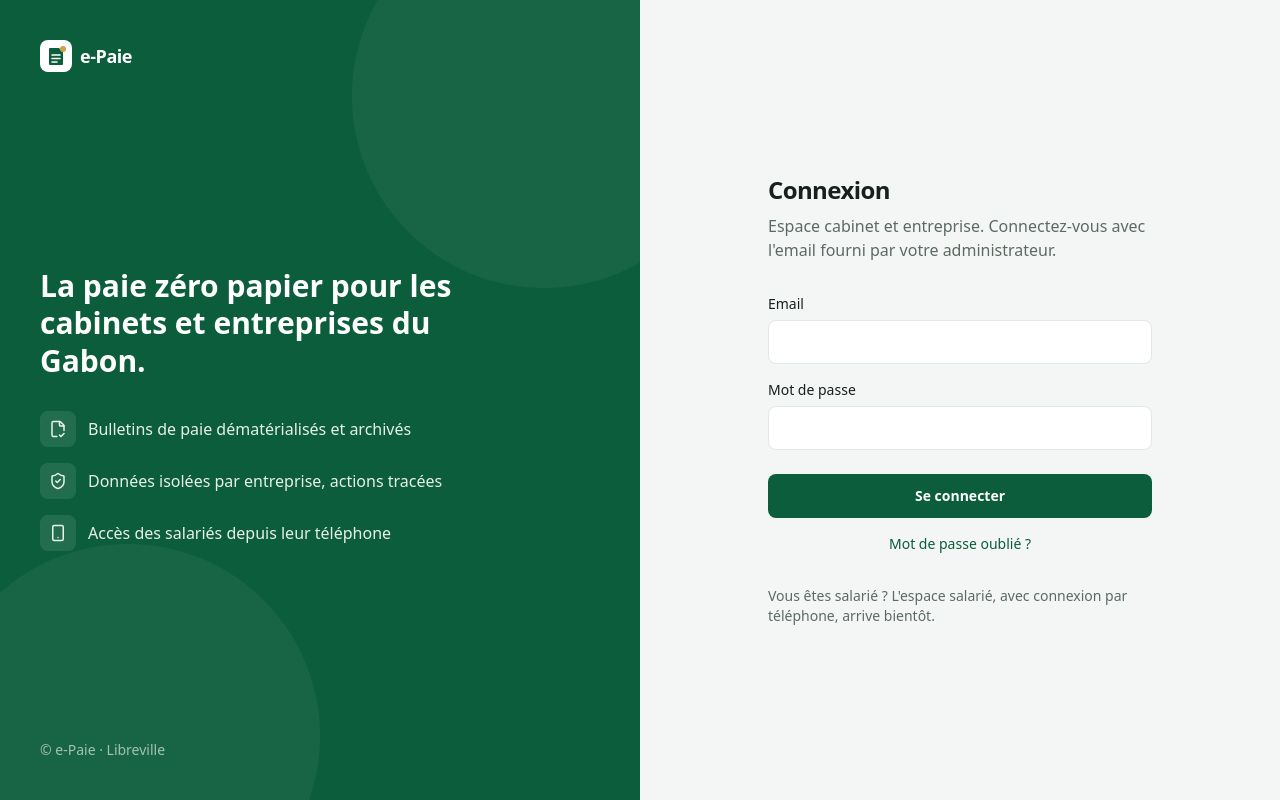
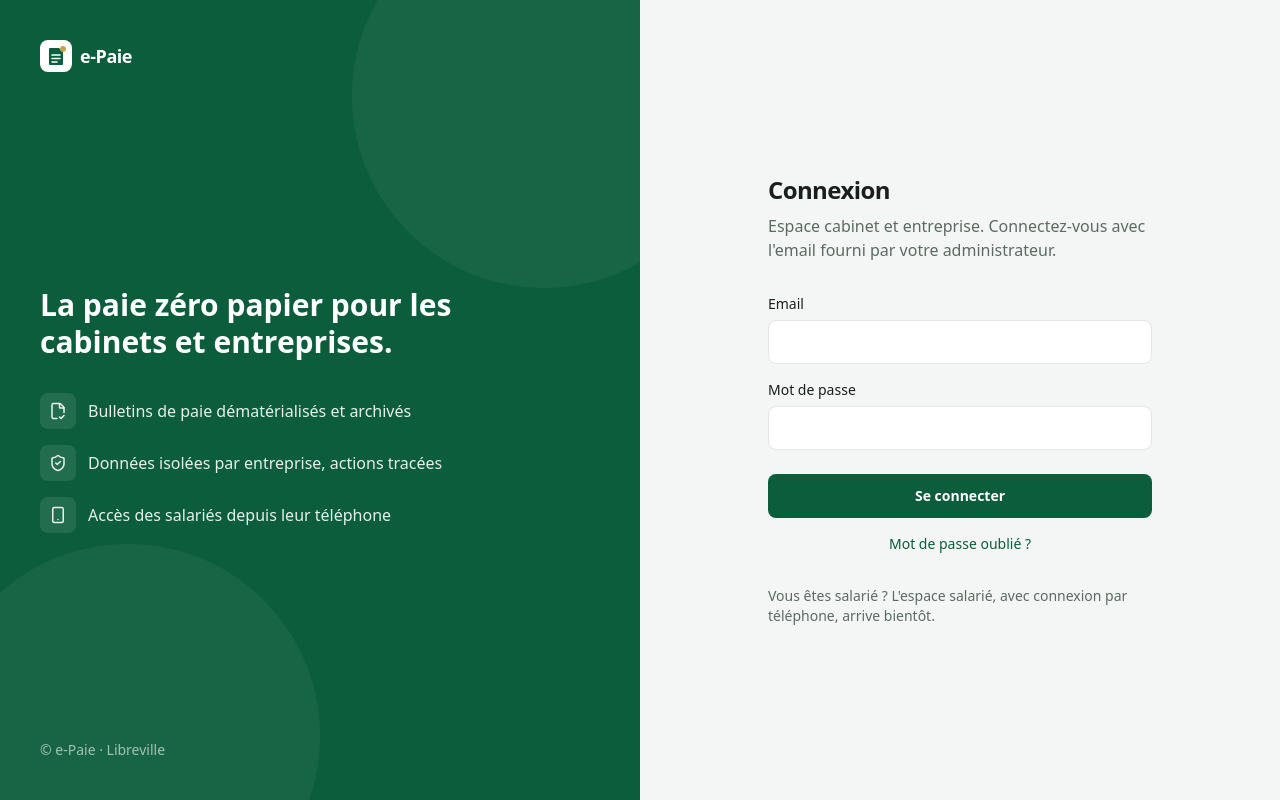
Before and after one commit to lambertmoutamal/e-paie, a Next.js app: page /connexion in a window 1280 px wide. Built offline with nearby package versions, Linux system fonts and the light colour scheme.

Commit message:
Écran de connexion : retrait de « du Gabon » dans l'accroche

```diff
--- a/src/components/cadre-auth.tsx
+++ b/src/components/cadre-auth.tsx
@@ -21,7 +21,7 @@ export function CadreAuth({ titre, description, children, pied }: { titre: strin
           <Logo clair />
         </Link>
         <div className="relative max-w-md">
-          <h2 className="text-3xl font-bold leading-tight">La paie zéro papier pour les cabinets et entreprises du Gabon.</h2>
+          <h2 className="text-3xl font-bold leading-tight">La paie zéro papier pour les cabinets et entreprises.</h2>
           <ul className="mt-8 flex flex-col gap-4">
             {ATOUTS.map(({ icone: Icone, texte }) => (
               <li key={texte} className="flex items-center gap-3 text-white/90">
```
